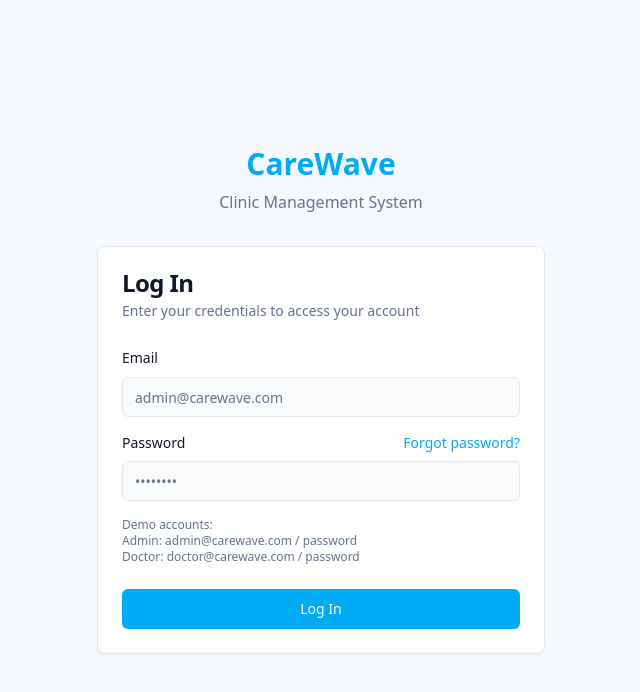
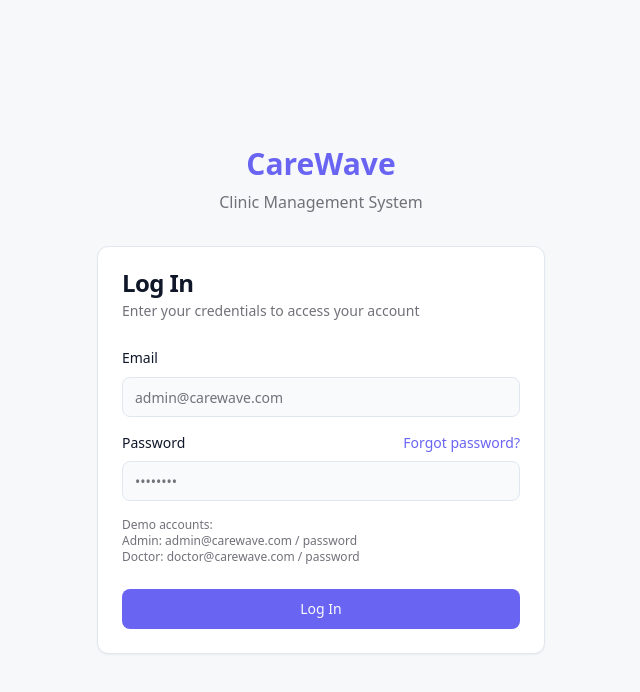
Before and after one commit to ray-low365/CareWave-Final, a React (Vite) app: page /login in a window 1280 px wide. Shown: the top 692 px of the page, without its empty margins (319-959 px from the left). Built offline with nearby package versions, Linux system fonts and the light colour scheme.

Commit message:
Refactor: Update interface colors
This commit updates the interface colors to match the new design.

```diff
--- a/src/components/layout/DashboardLayout.tsx
+++ b/src/components/layout/DashboardLayout.tsx
@@ -65,41 +65,41 @@ const DashboardLayout: React.FC<DashboardLayoutProps> = ({ children }) => {
 
   return (
     <div className="flex h-screen overflow-hidden bg-background">
-      {/* Sidebar */}
       <aside
         className={cn(
-          "bg-sidebar fixed z-30 flex h-full w-64 flex-col border-r border-sidebar-border transition-all duration-300 ease-in-out",
+          "bg-sidebar shadow-medium border-r border-sidebar-border transition-all duration-300 ease-in-out",
+          "fixed z-30 flex h-full w-64 flex-col",
           isMobile && !sidebarOpen && "-translate-x-full",
           isMobile && sidebarOpen && "translate-x-0"
         )}
       >
-        <div className="flex h-14 items-center justify-between border-b border-sidebar-border px-4">
+        <div className="flex h-14 items-center justify-between border-b border-sidebar-border px-4 bg-sidebar-accent">
           <div className="flex items-center">
-            <span className="text-xl font-semibold text-primary">CareWave</span>
+            <span className="text-xl font-semibold text-sidebar-primary">CareWave</span>
           </div>
           {isMobile && (
             <Button variant="ghost" size="icon" onClick={toggleSidebar}>
-              <X size={18} />
+              <X size={18} className="text-sidebar-foreground" />
             </Button>
           )}
         </div>
 
-        {/* User info */}
-        <div className="flex flex-col px-4 py-4">
+        {/* User info with slight style adjustments */}
+        <div className="flex flex-col px-4 py-4 bg-sidebar-accent/50">
           <div className="flex items-center">
-            <div className="h-10 w-10 rounded-full bg-primary text-white flex items-center justify-center">
+            <div className="h-10 w-10 rounded-full bg-sidebar-primary text-sidebar-primary-foreground flex items-center justify-center shadow-subtle">
               {user?.name?.charAt(0)}
             </div>
             <div className="ml-3">
-              <p className="font-medium">{user?.name}</p>
-              <p className="text-sm text-muted-foreground">{user?.role}</p>
+              <p className="font-medium text-sidebar-foreground">{user?.name}</p>
+              <p className="text-sm text-sidebar-foreground/70">{user?.role}</p>
             </div>
           </div>
         </div>
 
         <Separator className="bg-sidebar-border" />
 
-        {/* Navigation */}
+        {/* Navigation with hover and active state refinements */}
         <nav className="flex-1 space-y-1 px-2 py-4">
           {navItems.map((item) => (
             <NavItem
@@ -116,7 +116,7 @@ const DashboardLayout: React.FC<DashboardLayoutProps> = ({ children }) => {
         <div className="p-4">
           <Button
             variant="outline"
-            className="w-full justify-start gap-2"
+            className="w-full justify-start gap-2 hover:bg-sidebar-accent/30 transition-colors"
             onClick={() => {
               logout();
               closeSidebar();
@@ -128,31 +128,35 @@ const DashboardLayout: React.FC<DashboardLayoutProps> = ({ children }) => {
         </div>
       </aside>
 
-      {/* Main content */}
+      {/* Main content area with refined styling */}
       <div className={cn(
         "flex flex-1 flex-col overflow-hidden transition-all duration-300 ease-in-out",
+        "bg-background shadow-sm",
         sidebarOpen && !isMobile && "ml-64",
       )}>
-        {/* Header */}
-        <header className="flex h-14 items-center border-b bg-card px-4 shadow-sm">
+        <header className="flex h-14 items-center border-b bg-card px-4 shadow-subtle">
           {isMobile && (
-            <Button variant="ghost" size="icon" onClick={toggleSidebar} className="mr-2">
-              <Menu size={18} />
+            <Button
+              variant="ghost"
+              size="icon"
+              onClick={toggleSidebar}
+              className="mr-2 hover:bg-accent/30"
+            >
+              <Menu size={18} className="text-foreground" />
             </Button>
           )}
-          <h1 className="text-lg font-medium">
+          <h1 className="text-lg font-medium text-foreground animate-subtle-pulse">
             {navItems.find(item => item.to === location.pathname)?.label || 'Dashboard'}
           </h1>
         </header>
 
-        {/* Content area */}
-        <main className="flex-1 overflow-y-auto p-4 md:p-6">{children}</main>
+        <main className="flex-1 overflow-y-auto p-4 md:p-6 bg-background">{children}</main>
       </div>
 
-      {/* Overlay for mobile sidebar */}
+      {/* Mobile overlay with backdrop blur */}
       {isMobile && sidebarOpen && (
         <div
-          className="fixed inset-0 z-20 bg-background/80 backdrop-blur-sm"
+          className="fixed inset-0 z-20 bg-background/70 backdrop-blur-sm"
           onClick={closeSidebar}
         />
       )}
--- a/src/index.css
+++ b/src/index.css
@@ -1,4 +1,3 @@
-
 @tailwind base;
 @tailwind components;
 @tailwind utilities;
@@ -14,19 +13,19 @@
     --popover: 0 0% 100%;
     --popover-foreground: 222 47% 11%;
 
-    --primary: 198 100% 48%;
+    --primary: 242 84% 67%;
     --primary-foreground: 210 40% 98%;
 
-    --secondary: 191 92% 36%;
+    --secondary: 276 74% 46%;
     --secondary-foreground: 210 40% 98%;
 
-    --muted: 210 40% 96%;
-    --muted-foreground: 215 16% 47%;
+    --muted: 240 5% 96%;
+    --muted-foreground: 240 3.8% 46.1%;
 
-    --accent: 242 84% 67%;
+    --accent: 262 83% 58%;
     --accent-foreground: 210 40% 98%;
 
-    --destructive: 0 84% 60%;
+    --destructive: 350 89% 60%;
     --destructive-foreground: 210 40% 98%;
 
     --border: 214 32% 91%;
@@ -35,11 +34,11 @@
 
     --radius: 0.5rem;
 
-    --sidebar-background: 200 100% 97%;
+    --sidebar-background: 262 83% 98%;
     --sidebar-foreground: 222 47% 11%;
-    --sidebar-primary: 198 100% 48%;
+    --sidebar-primary: 242 84% 67%;
     --sidebar-primary-foreground: 0 0% 100%;
-    --sidebar-accent: 210 40% 96%;
+    --sidebar-accent: 240 5% 96%;
     --sidebar-accent-foreground: 222 47% 11%;
     --sidebar-border: 214 32% 91%;
     --sidebar-ring: 217 91% 60%;
@@ -52,22 +51,19 @@
     --card: 222 47% 11%;
     --card-foreground: 210 40% 98%;
 
-    --popover: 222 47% 11%;
-    --popover-foreground: 210 40% 98%;
-
-    --primary: 198 100% 40%;
+    --primary: 242 84% 60%;
     --primary-foreground: 0 0% 100%;
 
-    --secondary: 191 92% 30%;
+    --secondary: 276 74% 40%;
     --secondary-foreground: 210 40% 98%;
 
     --muted: 217 33% 18%;
     --muted-foreground: 215 20% 65%;
 
-    --accent: 242 84% 60%;
+    --accent: 262 83% 52%;
     --accent-foreground: 210 40% 98%;
 
-    --destructive: 0 63% 31%;
+    --destructive: 350 89% 50%;
     --destructive-foreground: 210 40% 98%;
 
     --border: 217 33% 18%;
@@ -76,7 +72,7 @@
 
     --sidebar-background: 222 47% 11%;
     --sidebar-foreground: 210 40% 98%;
-    --sidebar-primary: 198 100% 40%;
+    --sidebar-primary: 242 84% 60%;
     --sidebar-primary-foreground: 0 0% 100%;
     --sidebar-accent: 217 33% 18%;
     --sidebar-accent-foreground: 210 40% 98%;
--- a/tailwind.config.ts
+++ b/tailwind.config.ts
@@ -1,4 +1,3 @@
-
 import type { Config } from "tailwindcss";
 
 export default {
@@ -9,7 +8,6 @@ export default {
     "./app/**/*.{ts,tsx}",
     "./src/**/*.{ts,tsx}",
   ],
-	prefix: "",
   theme: {
     container: {
       center: true,
@@ -65,9 +63,13 @@ export default {
         }
       },
       borderRadius: {
-				lg: 'var(--radius)',
-				md: 'calc(var(--radius) - 2px)',
-				sm: 'calc(var(--radius) - 4px)'
+        lg: 'calc(var(--radius) + 0.2rem)',
+        md: 'var(--radius)',
+        sm: 'calc(var(--radius) - 2px)'
+      },
+      boxShadow: {
+        'subtle': '0 2px 4px rgba(0, 0, 0, 0.06)',
+        'medium': '0 4px 6px -1px rgba(0, 0, 0, 0.1), 0 2px 4px -1px rgba(0, 0, 0, 0.06)',
       },
       keyframes: {
         'accordion-down': {
@@ -85,11 +87,16 @@ export default {
           to: {
             height: '0'
           }
+        },
+        'subtle-pulse': {
+          '0%, 100%': { transform: 'scale(1)' },
+          '50%': { transform: 'scale(1.02)' },
         }
       },
       animation: {
         'accordion-down': 'accordion-down 0.2s ease-out',
-				'accordion-up': 'accordion-up 0.2s ease-out'
+        'accordion-up': 'accordion-up 0.2s ease-out',
+        'subtle-pulse': 'subtle-pulse 2s ease-in-out infinite',
       }
     }
   },
```
Lines whose indentation alone changed are shown as unchanged.
